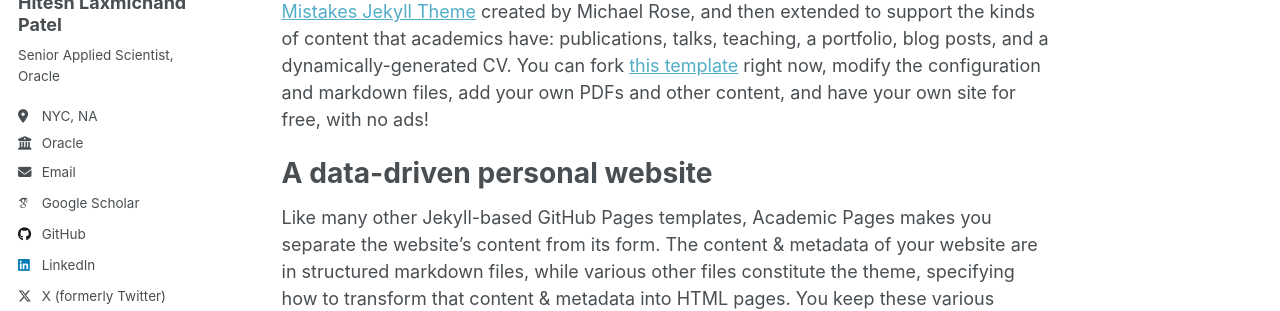
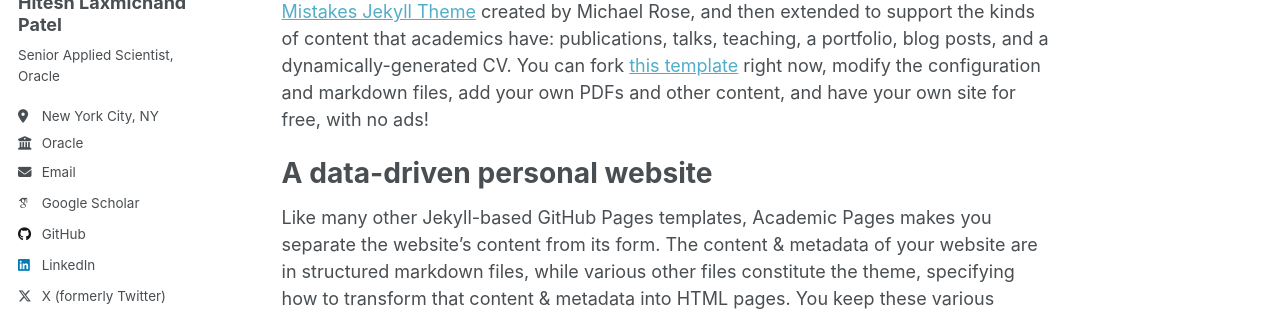
Before and after one commit to HITESHLPATEL/hiteshlpatel.github.io, a Jekyll site: the page built from _pages/about.md, in a window 1280 px wide. Shown: the part 251-562 px from the top of the page. Built offline with Jekyll 4.4.1, drawn with Linux system fonts in a browser that asks for light colours; some web fonts are replaced.

Commit message:
Update _config.yml

```diff
--- a/_config.yml
+++ b/_config.yml
@@ -83,7 +83,7 @@ author:
   name             : "Hitesh Laxmichand Patel"
   avatar           : ""
   bio              : "Senior Applied Scientist, Oracle"
-  location         : "NYC, NA"
+  location         : "New York City, NY"
   employer         : "Oracle"
   pubmed           : #"https://www.ncbi.nlm.nih.gov/pubmed/?term=john+snow"
   googlescholar    : "https://scholar.google.com/citations?hl=en&user=R3X_R9UAAAAJ"
```
